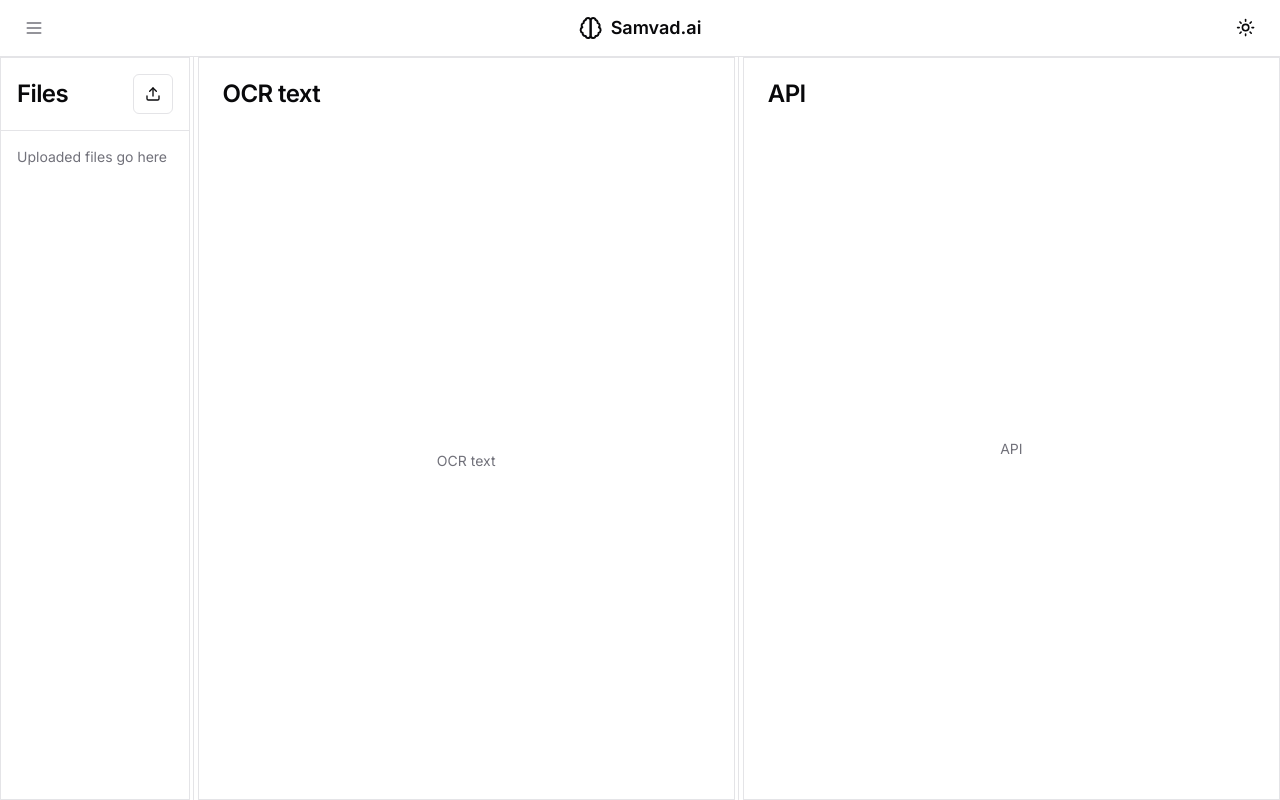
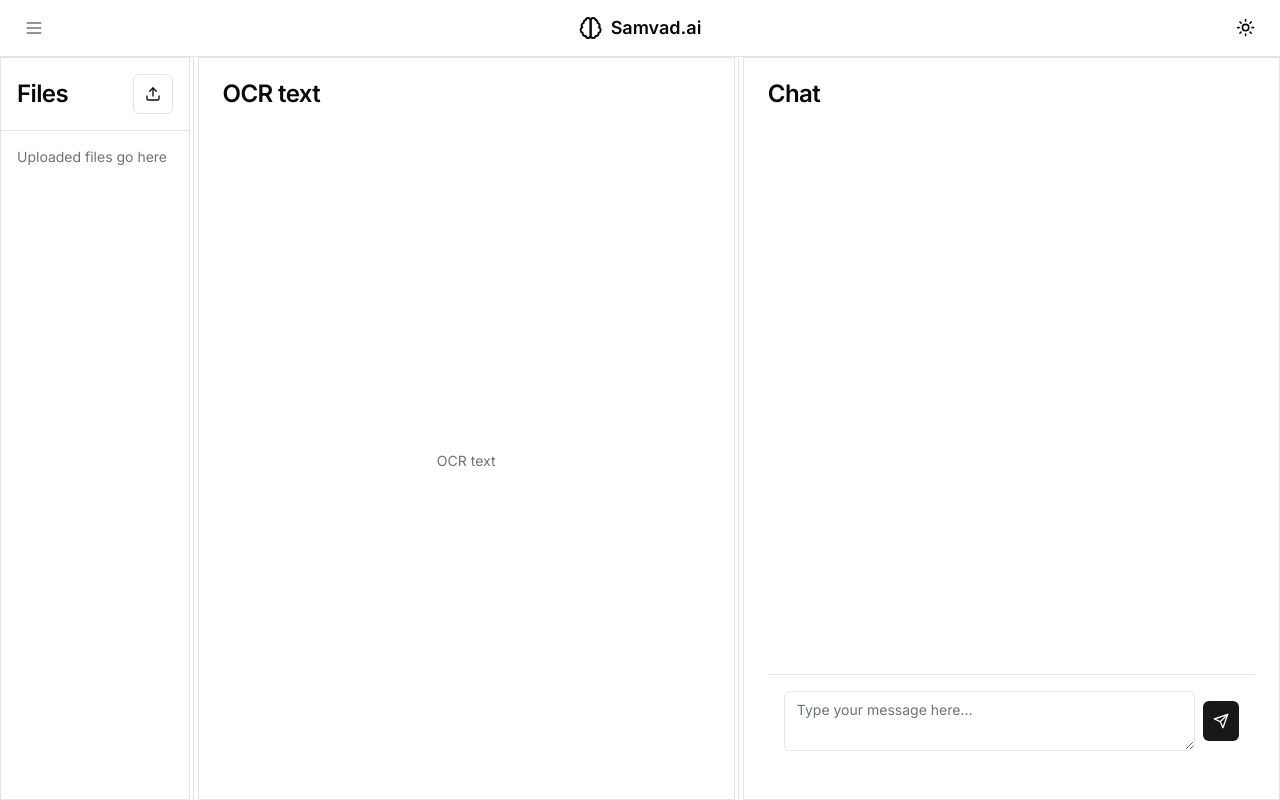
Before and after one commit to aidenzepp/samvad.ai, a Next.js app: page /chats/1 in a window 1280 px wide. Built offline with nearby package versions, Linux system fonts and the light colour scheme.

Commit message:
gpt connected and printing messages

```diff
--- a/src/app/chats/[id]/page.tsx
+++ b/src/app/chats/[id]/page.tsx
@@ -1,6 +1,6 @@
 "use client";
 
-import React from "react";
+import React, { useState } from "react";
 import { Navbar } from "@/components/ui/navbar";
 import { Card, CardContent, CardHeader, CardTitle } from "@/components/ui/card";
 import { Panel, PanelGroup } from "react-resizable-panels";
@@ -8,8 +8,42 @@ import ResizeHandle from "@/components/ui/resize-handle";
 import { Button } from "@/components/ui/button";
 import { Separator } from "@/components/ui/separator";
 import { Upload } from "lucide-react";
+import { ChatBubble } from "@/components/chat-bubble";
+import { ChatInput } from "@/components/chat-input";
+import axios from "axios";
+
+interface Message {
+  message: string;
+  is_user: boolean;
+}
 
 export default function Chatting() {
+  const [messages, setMessages] = useState<Message[]>([]);
+
+  const handleSendMessage = async (message: string) => {
+    setMessages(prev => [...prev, { message, is_user: true }]);
+
+    try {
+      interface ApiResponse {
+        response: string;
+      }
+
+      const response = await axios.post<ApiResponse>('/api/openai', {
+        messages: [message],
+        model: "gpt-3.5-turbo"
+      });
+
+      if (response.data.response) {
+        setMessages(prev => [...prev, {
+          message: response.data.response,
+          is_user: false
+        }]);
+      }
+    } catch (error) {
+      console.error('Error sending message:', error);
+    }
+  };
+
   return (
     <div className="flex flex-col h-screen bg-background text-foreground">
       <Navbar />
@@ -50,12 +84,21 @@ export default function Chatting() {
           <Panel minSize={30} defaultSize={42.5}>
             <Card className="h-full rounded-none border-border">
               <CardHeader>
-                <CardTitle>API</CardTitle>
+                <CardTitle>Chat</CardTitle>
               </CardHeader>
-              <CardContent className="h-[calc(100%-5rem)] flex items-center justify-center">
-                <p className="text-sm text-muted-foreground">
-                  API
-                </p>
+              <CardContent className="h-[calc(100%-5rem)] flex flex-col">
+                <div className="flex-grow overflow-y-auto p-4 space-y-4">
+                  {messages.map((msg, index) => (
+                    <ChatBubble
+                      key={index}
+                      message={msg.message}
+                      is_user={msg.is_user}
+                    />
+                  ))}
+                </div>
+                <div className="p-4 border-t">
+                  <ChatInput onSendMessage={handleSendMessage} />
+                </div>
               </CardContent>
             </Card>
           </Panel>
--- a/src/app/chats/columns.tsx
+++ b/src/app/chats/columns.tsx
@@ -2,11 +2,11 @@
 
 import { ColumnDef } from "@tanstack/react-table"
 import { Checkbox } from "@/components/ui/checkbox"
-import { ChatData } from "@/lib/types"
+import { ChatSchema } from "@/lib/mongodb"
 import { useRouter } from 'next/navigation'
 import Link from 'next/link'
 
-export const columns: ColumnDef<ChatData>[] = [
+export const columns: ColumnDef<ChatSchema>[] = [
   {
     id: "select",
     header: ({ table }) => (
--- /dev/null
+++ b/src/components/chat-bubble.tsx
@@ -0,0 +1,24 @@
+import React from "react";
+import { Card, CardContent } from "@/components/ui/card";
+import { cn } from "@/lib/utils";
+
+interface ChatBubbleProps {
+  message: string;
+  is_user: boolean;
+}
+
+export const ChatBubble: React.FC<ChatBubbleProps> = ({ message, is_user }) => {
+  return (
+    <Card
+      className={cn(
+        "max-w-[60%] mb-4",
+        is_user ? "ml-auto bg-primary text-primary-foreground" : "mr-auto"
+      )}
+    >
+      <CardContent className="p-3">
+        <p className="text-xs font-bold mb-1">{is_user ? "You" : "LLM"}</p>
+        <p className="text-sm break-words whitespace-pre-wrap">{message}</p>
+      </CardContent>
+    </Card>
+  );
+};
--- /dev/null
+++ b/src/components/chat-input.tsx
@@ -0,0 +1,48 @@
+"use client";
+
+import React from "react";
+import { Textarea } from "@/components/ui/textarea";
+import { Button } from "@/components/ui/button";
+import { Send } from "lucide-react";
+import { useState } from "react";
+
+interface ChatInputProps {
+  onSendMessage: (message: string) => void;
+}
+
+export const ChatInput: React.FC<ChatInputProps> = ({ onSendMessage }) => {
+  const [message, setMessage] = useState("");
+
+  const handleMessageChange = (e: React.ChangeEvent<HTMLTextAreaElement>) => {
+    setMessage(e.target.value);
+  };
+
+  const handleMessageSubmit = () => {
+    if (message.trim()) {
+      onSendMessage(message);
+      setMessage("");
+    }
+  };
+
+  const handleKeyDown = (e: React.KeyboardEvent<HTMLTextAreaElement>) => {
+    if (e.key === 'Enter' && !e.shiftKey) {
+      e.preventDefault();
+      handleMessageSubmit();
+    }
+  };
+
+  return (
+    <div className="flex items-center space-x-2">
+      <Textarea
+        placeholder="Type your message here..."
+        className="flex-grow max-h-[200px] min-h-[60px] overflow-y-auto resize-y"
+        value={message}
+        onChange={handleMessageChange}
+        onKeyDown={handleKeyDown}
+      />
+      <Button size="icon" onClick={handleMessageSubmit}>
+        <Send className="h-4 w-4" />
+      </Button>
+    </div>
+  );
+};
--- /dev/null
+++ b/src/components/ui/textarea.tsx
@@ -0,0 +1,24 @@
+import * as React from "react"
+
+import { cn } from "@/lib/utils"
+
+export interface TextareaProps
+  extends React.TextareaHTMLAttributes<HTMLTextAreaElement> {}
+
+const Textarea = React.forwardRef<HTMLTextAreaElement, TextareaProps>(
+  ({ className, ...props }, ref) => {
+    return (
+      <textarea
+        className={cn(
+          "flex min-h-[80px] w-full rounded-md border border-gray-200 bg-white px-3 py-2 text-sm ring-offset-white placeholder:text-gray-500 focus-visible:outline-none focus-visible:ring-2 focus-visible:ring-gray-950 focus-visible:ring-offset-2 disabled:cursor-not-allowed disabled:opacity-50 dark:border-gray-800 dark:bg-gray-950 dark:ring-offset-gray-950 dark:placeholder:text-gray-400 dark:focus-visible:ring-gray-300",
+          className
+        )}
+        ref={ref}
+        {...props}
+      />
+    )
+  }
+)
+Textarea.displayName = "Textarea"
+
+export { Textarea }
```
